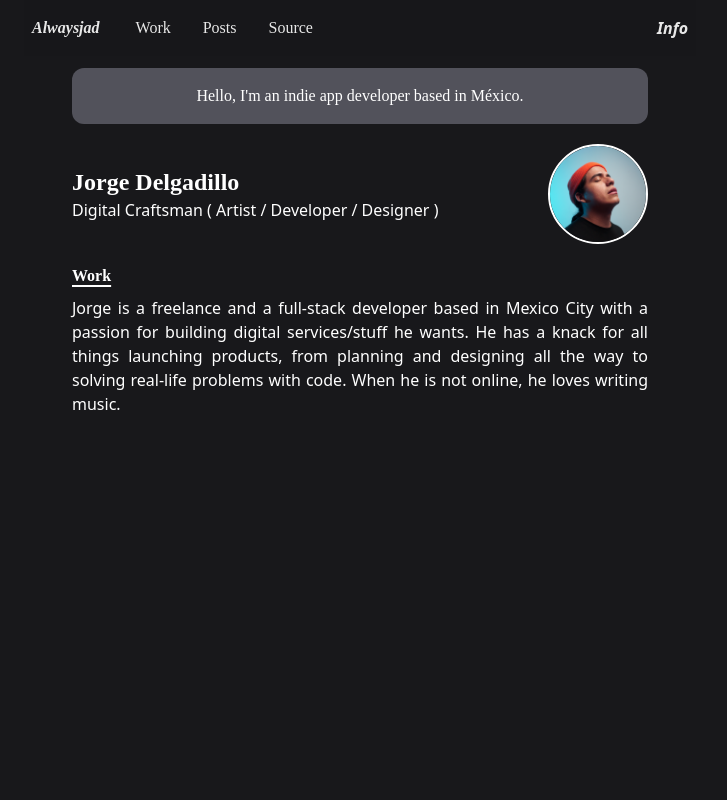
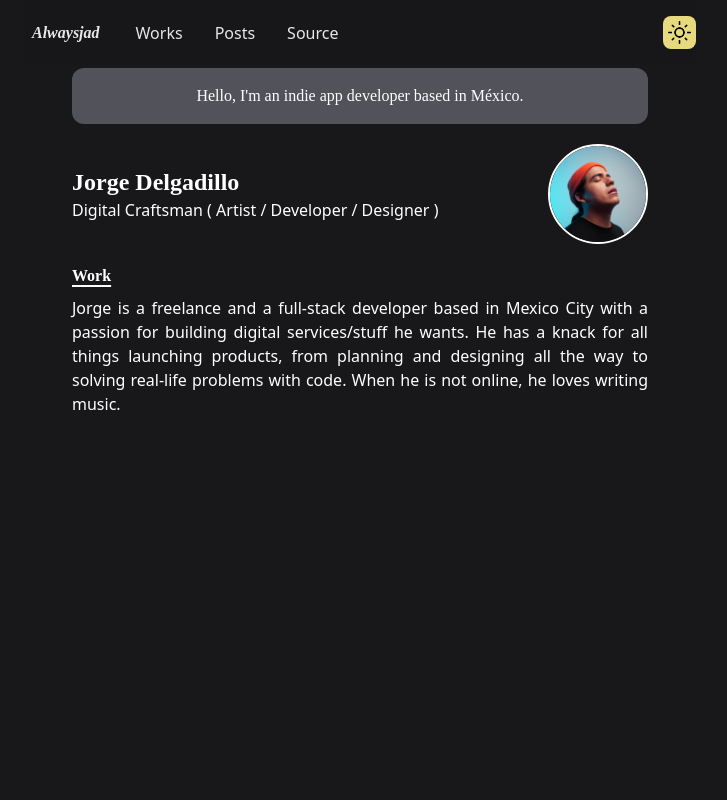
Before and after one commit to jad-delgadillo/alwaysjad-homepage, a Next.js app: page / in a window 1280 px wide. Shown: the top 800 px of the page, without its empty margins (280-1007 px from the left). Built offline with nearby package versions, Linux system fonts and the light colour scheme.

Commit message:
updated gitignore

```diff
--- a/components/navBar.tsx
+++ b/components/navBar.tsx
@@ -1,4 +1,5 @@
-
+import Link from "next/link"
+import Image from "next/image"
 
 const NavBar = () => {
     return(
@@ -8,23 +9,43 @@ const NavBar = () => {
 
                 <div className="flex flex-row w-screen max-w-2xl justify-between items-center fixed bg-zinc-900 py-4 opacity-90">
                     <div className="flex flex-row">
-                        <h1 className="font-bold italic hover:ring-2 ring-teal-300 rounded-full transition-all md:px-2 ml-4 md:ml-0 px-2 mr-5 cursor-default">
+                        <h1 className="font-bold italic hover:ring-2 ring-teal-300 rounded-full transition-all hover:scale-[105%] md:px-2 ml-4 md:ml-0 px-2 mr-5 cursor-default">
                             Alwaysjad
                         </h1>
-                        <h1 className=" underline-offset-4 decoration-2 hover:font-semibold hover:underline transition-all md:px-2 pl-7 cursor-pointer">
-                            Work
-                        </h1>
-                        <h1 className=" underline-offset-4 mx-4 decoration-2 hover:font-semibold hover:underline transition-all md:px-2 pl-7 cursor-pointer">
-                            Posts
-                        </h1>
-                        <h1 className=" underline-offset-4 decoration-2 hover:font-semibold hover:underline transition-all md:px-2 pl-7 cursor-pointer">
+
+                        <Link href="/works" >
+                            <a className=" underline-offset-4 decoration-2 decoration-teal-300 hover:underline transition-all md:px-2 pl-7">
+                                Works
+                            </a>
+                        </Link>
+
+                        <Link href="/posts">
+                            <a className=" underline-offset-4 mx-4 decoration-2 decoration-teal-300 hover:underline transition-all md:px-2 pl-7 cursor-pointer">
+                                Posts
+                            </a>
+                        </Link>
+
+
+
+
+                        <a className=" underline-offset-4 decoration-2 decoration-teal-300 hover:underline transition-all md:px-2 pl-7 cursor-pointer">
                             Source
-                        </h1>
+                        </a>
 
                     </div>
-                    <p className=" font-semibold italic md:px-2 pr-7 cursor-default">
-                        Info
-                    </p>
+                    <button className="block font-semibold italic p-1 rounded-lg items-center justify-center hover:ring-1 bg-yellow-200 hover:scale-[110%] transition-all md:mr-0 mr-5">
+                        <div className="block w-[25px] h-[25px] hover:scale-[115%] transition-all">
+
+                            <Image
+                            src={"/assets/light.png"}
+                            alt=""
+                            width={50}
+                            height={50}
+                            layout="responsive"
+                            className="rounded-xl "
+                            />
+                        </div>
+                    </button>
 
                 </div>
 
--- /dev/null
+++ b/pages/posts.tsx
@@ -0,0 +1,10 @@
+
+const Posts = () => {
+    return(
+        <div>
+            Posts
+        </div>
+    )
+}
+
+export default Posts
--- /dev/null
+++ b/pages/works.tsx
@@ -0,0 +1,9 @@
+
+
+const Works = () => {
+  return(
+    <div>Works</div>
+  )
+}
+
+export default Works
```
Also changed, not shown: public/assets/light.png (added), 1 other file (tests, documents, lock files or other folders).
